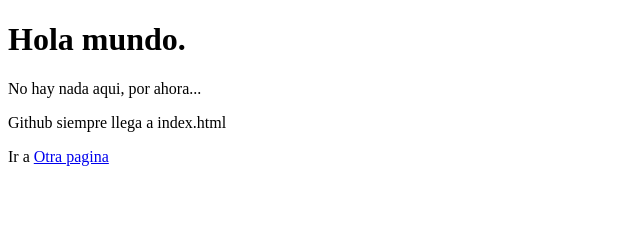
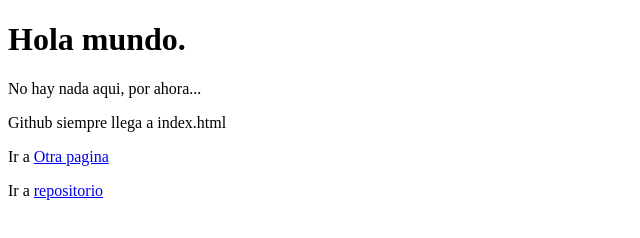
Before and after one commit to moxwel/moxwel.github.io, a plain HTML site: page index.html in a window 1280 px wide. Shown: the whole page, without its empty margins (0-640 px from the left). Drawn offline with Linux system fonts and the light colour scheme.

Commit message:
link to repo

```diff
--- a/index.html
+++ b/index.html
@@ -8,5 +8,6 @@
   <p>No hay nada aqui, por ahora...</p>
   <p>Github siempre llega a index.html</p>
   <p>Ir a <a href="pag1.html">Otra pagina</a></p>
+  <p>Ir a <a href="https://github.com/moxwel/moxwel.github.io">repositorio</a></p>
 </body>
 </html>
```
